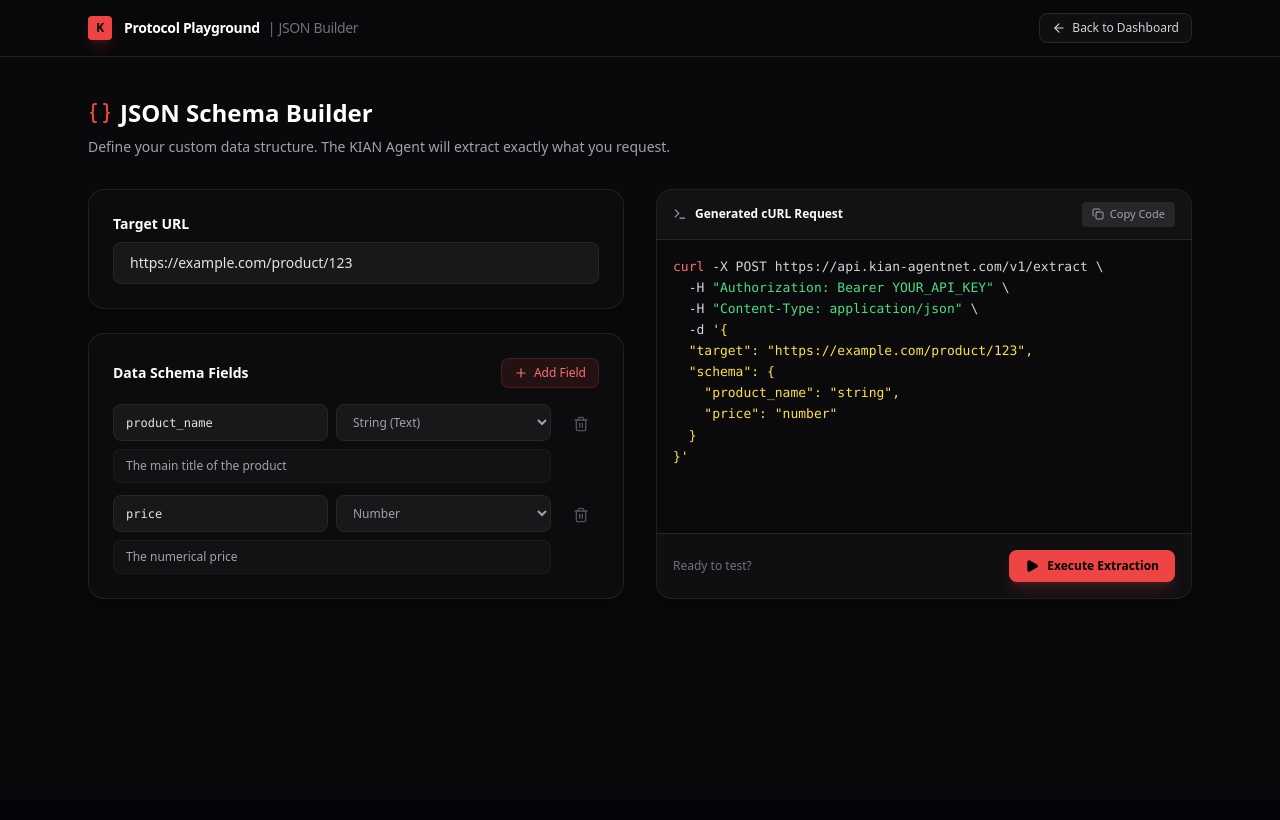
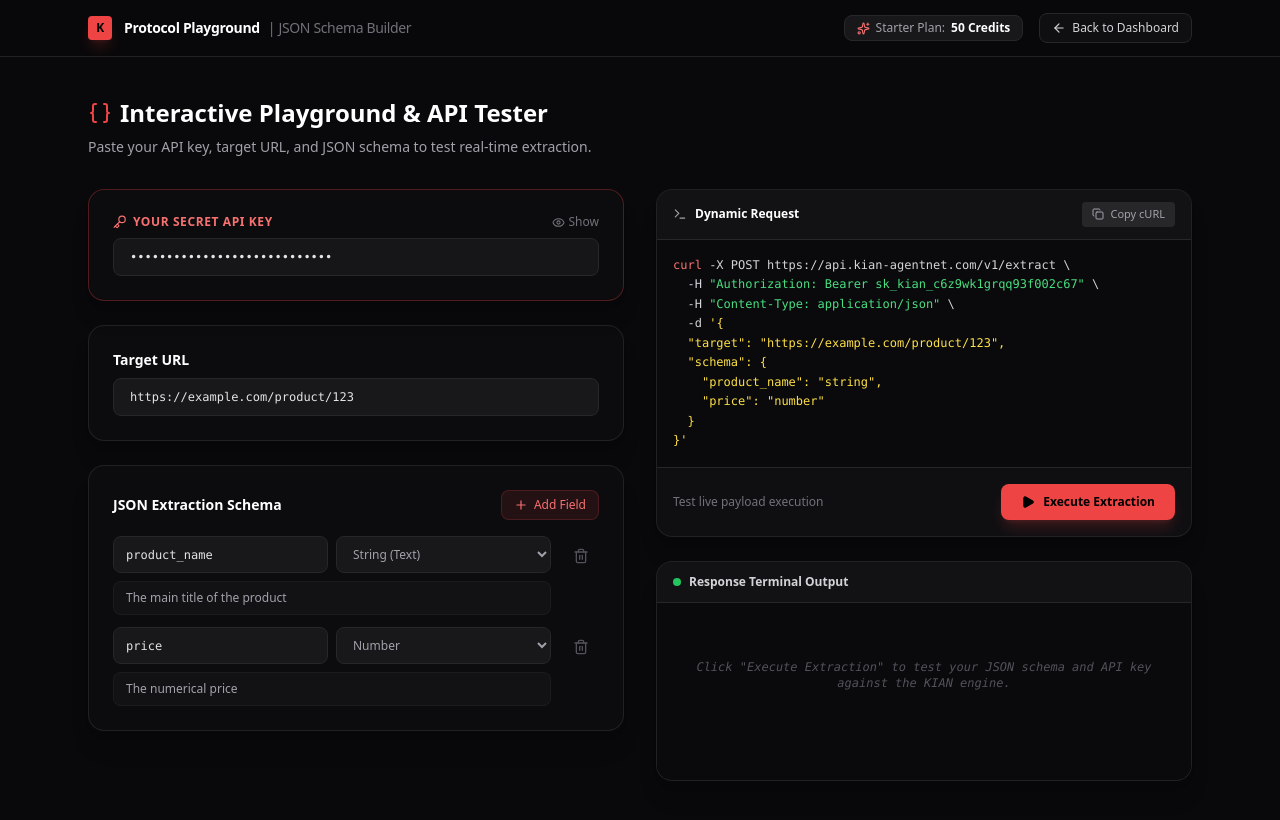
Before and after one commit to chromadreamstudio-netizen/kian-agentnet-ui, a Next.js app: page /playground in a window 1280 px wide. Shown: the top 820 px of the page. Built offline with nearby package versions, Linux system fonts and the light colour scheme.

Commit message:
feat: add API key input, live curl binding and execution response terminal to playground

```diff
--- a/src/app/playground/page.tsx
+++ b/src/app/playground/page.tsx
@@ -3,7 +3,7 @@
 import { useState } from "react";
 import Link from "next/link";
 import {
-  ArrowLeft, Plus, Trash2, Copy, Check, Terminal, Play, Braces
+  ArrowLeft, Plus, Trash2, Copy, Check, Terminal, Play, Braces, Key, Eye, EyeOff, Sparkles, RefreshCw
 } from "lucide-react";
 
 type SchemaField = {
@@ -14,12 +14,16 @@ type SchemaField = {
 };
 
 export default function PlaygroundPage() {
+  const [apiKey, setApiKey] = useState("sk_kian_c6z9wk1grqq93f002c67");
+  const [showKey, setShowKey] = useState(false);
   const [targetUrl, setTargetUrl] = useState("https://example.com/product/123");
   const [fields, setFields] = useState<SchemaField[]>([
     { id: "1", key: "product_name", type: "string", description: "The main title of the product" },
     { id: "2", key: "price", type: "number", description: "The numerical price" }
   ]);
   const [copied, setCopied] = useState(false);
+  const [isExecuting, setIsExecuting] = useState(false);
+  const [executionResponse, setExecutionResponse] = useState<string | null>(null);
 
   const addField = () => {
     setFields([...fields, { id: Math.random().toString(), key: "", type: "string", description: "" }]);
@@ -47,8 +51,10 @@ export default function PlaygroundPage() {
 
   const jsonString = JSON.stringify(payloadObject, null, 2);
 
+  const activeKey = apiKey.trim() || "YOUR_API_KEY";
+
   const curlCommand = `curl -X POST https://api.kian-agentnet.com/v1/extract \\
-  -H "Authorization: Bearer YOUR_API_KEY" \\
+  -H "Authorization: Bearer ${activeKey}" \\
   -H "Content-Type: application/json" \\
   -d '${jsonString}'`;
 
@@ -56,6 +62,25 @@ export default function PlaygroundPage() {
     navigator.clipboard.writeText(text);
     setCopied(true);
     setTimeout(() => setCopied(false), 2000);
+  };
+
+  const handleExecute = () => {
+    setIsExecuting(true);
+    setExecutionResponse(null);
+    setTimeout(() => {
+      const mockResult = {
+        status: "success",
+        credits_used: 1,
+        credits_remaining: 49,
+        execution_time_ms: 342,
+        data: {
+          product_name: "KIAN Enterprise Autonomous Agent Node",
+          price: 299.99
+        }
+      };
+      setExecutionResponse(JSON.stringify(mockResult, null, 2));
+      setIsExecuting(false);
+    }, 1400);
   };
 
   return (
@@ -68,10 +93,14 @@ export default function PlaygroundPage() {
               <span className="text-black font-black text-xs tracking-tighter">K</span>
             </div>
             <span className="font-bold text-sm tracking-tight text-white flex items-center gap-2">
-              Protocol Playground <span className="text-zinc-500 font-normal">| JSON Builder</span>
+              Protocol Playground <span className="text-zinc-500 font-normal">| JSON Schema Builder</span>
             </span>
           </div>
 
+          <div className="flex items-center gap-4">
+            <span className="hidden sm:inline-flex items-center gap-1.5 text-xs text-zinc-400 bg-zinc-900 px-3 py-1 rounded-lg border border-zinc-800">
+              <Sparkles size={13} className="text-red-400" /> Starter Plan: <strong className="text-white">50 Credits</strong>
+            </span>
             <Link
               href="/dashboard"
               className="flex items-center gap-1.5 px-3 py-1.5 rounded-lg border border-zinc-800 hover:border-zinc-700 bg-zinc-900/50 text-xs font-medium text-zinc-300 hover:text-white transition-all"
@@ -79,35 +108,62 @@ export default function PlaygroundPage() {
               <ArrowLeft size={14} /> Back to Dashboard
             </Link>
           </div>
+        </div>
       </header>
 
       <main className="max-w-6xl mx-auto px-6 py-10">
         <div className="mb-8">
           <h1 className="text-2xl font-bold text-white mb-2 flex items-center gap-2">
-            <Braces className="text-red-500" /> JSON Schema Builder
+            <Braces className="text-red-500" /> Interactive Playground &amp; API Tester
           </h1>
           <p className="text-sm text-zinc-400">
-            Define your custom data structure. The KIAN Agent will extract exactly what you request.
+            Paste your API key, target URL, and JSON schema to test real-time extraction.
           </p>
         </div>
 
         <div className="grid grid-cols-1 lg:grid-cols-2 gap-8">
-          {/* Left Column: Input Form */}
+          {/* Left Column: Config */}
           <div className="space-y-6">
+
+            {/* API Key Input Section */}
+            <div className="bg-[#0c0c0e] border border-red-500/30 rounded-2xl p-6 shadow-xl relative overflow-hidden">
+              <div className="flex items-center justify-between mb-2">
+                <label className="text-xs font-bold text-red-400 uppercase tracking-wider flex items-center gap-1.5">
+                  <Key size={14} /> Your Secret API Key
+                </label>
+                <button
+                  onClick={() => setShowKey(!showKey)}
+                  className="text-zinc-500 hover:text-zinc-300 transition-colors text-xs flex items-center gap-1"
+                >
+                  {showKey ? <EyeOff size={13} /> : <Eye size={13} />}
+                  {showKey ? "Hide" : "Show"}
+                </button>
+              </div>
+              <input
+                type={showKey ? "text" : "password"}
+                value={apiKey}
+                onChange={(e) => setApiKey(e.target.value)}
+                placeholder="Paste your sk_kian_... key here"
+                className="w-full bg-zinc-900/90 border border-zinc-800 rounded-lg px-4 py-2.5 font-mono text-xs text-zinc-200 focus:outline-none focus:border-red-500/50 transition-all"
+              />
+            </div>
+
+            {/* Target URL */}
             <div className="bg-[#0c0c0e] border border-zinc-800/80 rounded-2xl p-6 shadow-xl">
               <label className="block text-sm font-semibold text-white mb-2">Target URL</label>
               <input
                 type="text"
                 value={targetUrl}
                 onChange={(e) => setTargetUrl(e.target.value)}
-                className="w-full bg-zinc-900 border border-zinc-800 rounded-lg px-4 py-2.5 text-sm text-zinc-200 focus:outline-none focus:border-red-500/50 focus:ring-1 focus:ring-red-500/50 transition-all"
-                placeholder="https://..."
+                className="w-full bg-zinc-900 border border-zinc-800 rounded-lg px-4 py-2.5 text-xs text-zinc-200 focus:outline-none focus:border-red-500/50 transition-all font-mono"
+                placeholder="https://example.com/data"
               />
             </div>
 
+            {/* Schema Fields */}
             <div className="bg-[#0c0c0e] border border-zinc-800/80 rounded-2xl p-6 shadow-xl">
               <div className="flex items-center justify-between mb-4">
-                <label className="block text-sm font-semibold text-white">Data Schema Fields</label>
+                <label className="block text-sm font-semibold text-white">JSON Extraction Schema</label>
                 <button
                   onClick={addField}
                   className="flex items-center gap-1.5 text-xs font-medium text-red-400 hover:text-red-300 bg-red-500/10 px-3 py-1.5 rounded-lg transition-colors border border-red-500/20"
@@ -143,7 +199,7 @@ export default function PlaygroundPage() {
                         type="text"
                         value={field.description}
                         onChange={(e) => updateField(field.id, "description", e.target.value)}
-                        placeholder="Description to help the AI extract it accurately..."
+                        placeholder="Description for AI extraction..."
                         className="w-full bg-zinc-900/50 border border-zinc-800/50 rounded-lg px-3 py-2 text-xs text-zinc-400 focus:outline-none focus:border-zinc-700"
                       />
                     </div>
@@ -155,48 +211,76 @@ export default function PlaygroundPage() {
                     </button>
                   </div>
                 ))}
-
-                {fields.length === 0 && (
-                  <div className="text-center py-8 border border-dashed border-zinc-800 rounded-lg text-zinc-500 text-xs">
-                    No fields added yet. Click &quot;Add Field&quot; to start building your schema.
-                  </div>
-                )}
               </div>
             </div>
           </div>
 
-          {/* Right Column: Code Preview */}
-          <div className="space-y-6">
-            <div className="bg-[#0c0c0e] border border-zinc-800/80 rounded-2xl overflow-hidden shadow-xl flex flex-col h-full">
+          {/* Right Column: Dynamic Code & Live Execution Output */}
+          <div className="space-y-6 flex flex-col justify-between">
+            <div className="bg-[#0c0c0e] border border-zinc-800/80 rounded-2xl overflow-hidden shadow-xl flex flex-col">
               <div className="flex items-center justify-between px-4 py-3 border-b border-zinc-800 bg-zinc-900/50">
                 <div className="flex items-center gap-2 text-xs font-semibold text-white">
-                  <Terminal size={14} className="text-zinc-400" /> Generated cURL Request
+                  <Terminal size={14} className="text-zinc-400" /> Dynamic Request
                 </div>
                 <button
                   onClick={() => copyToClipboard(curlCommand)}
                   className="flex items-center gap-1.5 text-[11px] font-medium text-zinc-400 hover:text-white bg-zinc-800 px-2.5 py-1 rounded transition-colors"
                 >
                   {copied ? <Check size={12} className="text-green-400" /> : <Copy size={12} />}
-                  {copied ? "Copied" : "Copy Code"}
+                  {copied ? "Copied" : "Copy cURL"}
                 </button>
               </div>
 
-              <div className="p-4 bg-[#0a0a0c] flex-1 overflow-auto">
-                <pre className="font-mono text-[13px] text-zinc-300 leading-relaxed">
+              <div className="p-4 bg-[#0a0a0c] overflow-auto max-h-[260px]">
+                <pre className="font-mono text-[12px] text-zinc-300 leading-relaxed break-all whitespace-pre-wrap">
                   <span className="text-red-400">curl</span> -X POST https://api.kian-agentnet.com/v1/extract \{'\n'}
-                  {'  '}-H <span className="text-green-400">&quot;Authorization: Bearer YOUR_API_KEY&quot;</span> \{'\n'}
+                  {'  '}-H <span className="text-green-400">&quot;Authorization: Bearer {activeKey}&quot;</span> \{'\n'}
                   {'  '}-H <span className="text-green-400">&quot;Content-Type: application/json&quot;</span> \{'\n'}
                   {'  '}-d <span className="text-yellow-300">&apos;{jsonString}&apos;</span>
                 </pre>
               </div>
 
               <div className="p-4 border-t border-zinc-800 bg-zinc-900/30 flex items-center justify-between">
-                <span className="text-xs text-zinc-500">Ready to test?</span>
-                <button className="flex items-center gap-2 bg-red-500 hover:bg-red-600 text-black font-bold text-xs px-4 py-2 rounded-lg transition-all shadow-lg shadow-red-500/20">
+                <span className="text-xs text-zinc-500">Test live payload execution</span>
+                <button
+                  onClick={handleExecute}
+                  disabled={isExecuting}
+                  className="flex items-center gap-2 bg-red-500 hover:bg-red-600 text-black font-bold text-xs px-5 py-2.5 rounded-lg transition-all shadow-lg shadow-red-500/20 disabled:opacity-50"
+                >
+                  {isExecuting ? (
+                    <>
+                      <RefreshCw size={14} className="animate-spin" /> Extracting Data...
+                    </>
+                  ) : (
+                    <>
                       <Play size={14} className="fill-current" /> Execute Extraction
+                    </>
+                  )}
                 </button>
               </div>
             </div>
+
+            {/* Output Window */}
+            <div className="bg-[#0c0c0e] border border-zinc-800/80 rounded-2xl overflow-hidden shadow-xl flex-1 min-h-[220px] flex flex-col">
+              <div className="px-4 py-3 border-b border-zinc-800 bg-zinc-900/50 flex items-center justify-between">
+                <span className="text-xs font-semibold text-zinc-300 flex items-center gap-2">
+                  <span className="w-2 h-2 rounded-full bg-green-500" /> Response Terminal Output
+                </span>
+                {executionResponse && (
+                  <span className="text-[10px] font-mono text-zinc-500">HTTP 200 OK</span>
+                )}
+              </div>
+              <div className="p-4 bg-[#0a0a0c] font-mono text-xs text-green-400 flex-1 overflow-auto">
+                {executionResponse ? (
+                  <pre className="whitespace-pre-wrap">{executionResponse}</pre>
+                ) : (
+                  <div className="text-zinc-600 text-center py-10 italic">
+                    Click &quot;Execute Extraction&quot; to test your JSON schema and API key against the KIAN engine.
+                  </div>
+                )}
+              </div>
+            </div>
+
           </div>
         </div>
       </main>
```
Lines whose indentation alone changed are shown as unchanged.
